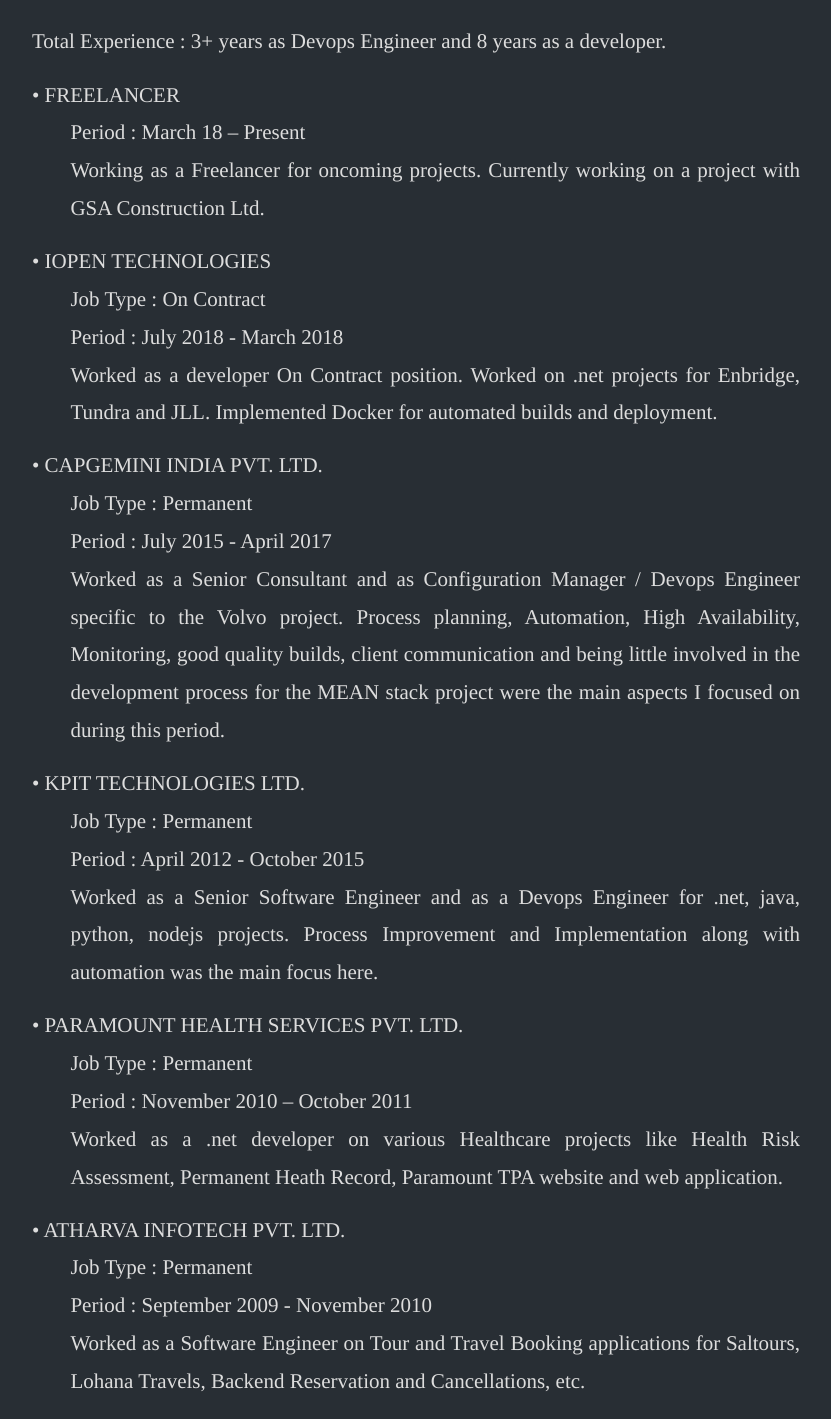
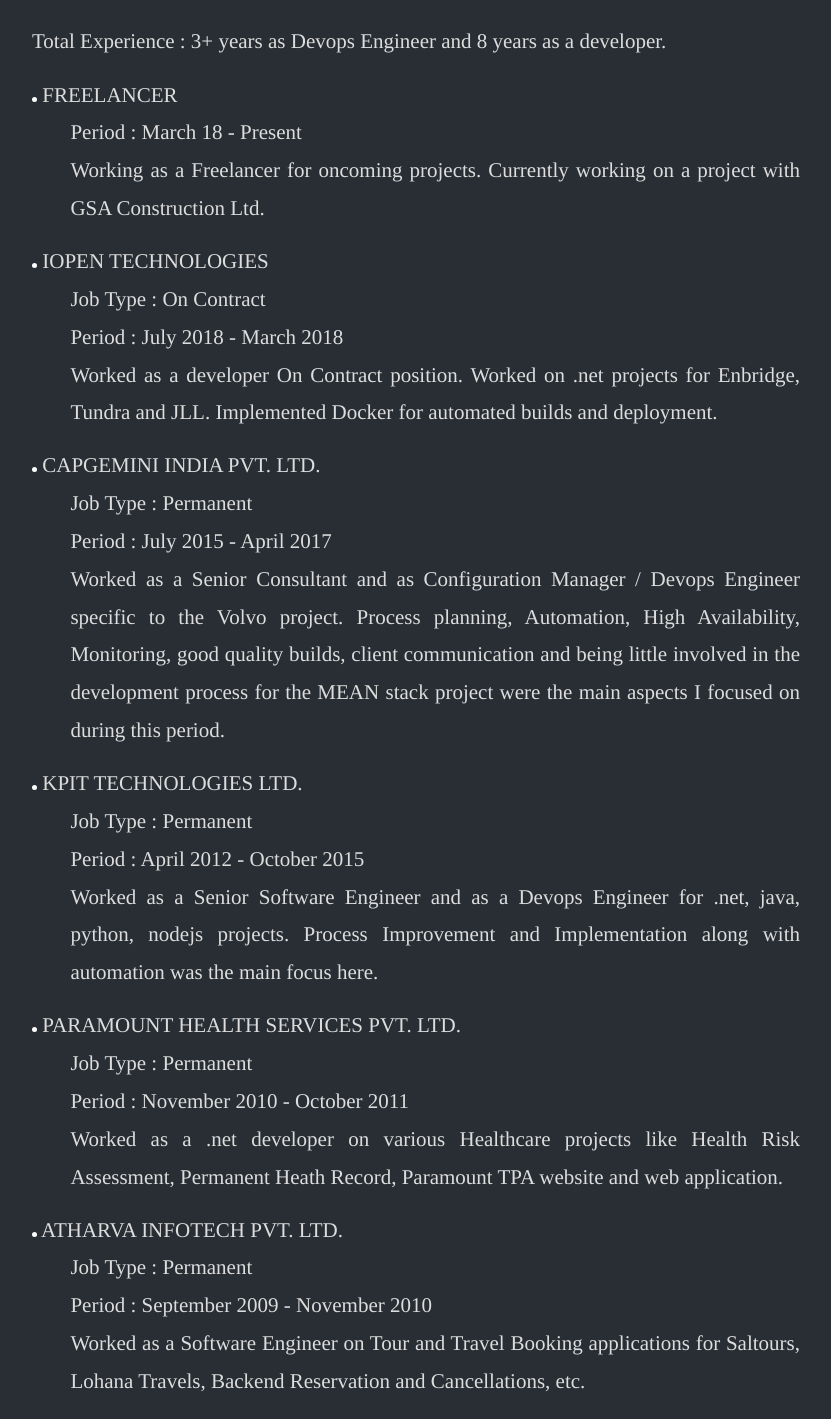
Before and after one commit to devops-user-007/suparn-portfolio, a website: page app/profile.html in a window 1280 px wide. Shown: the part 4179-5598 px from the top of the page, without its empty margins (224-1055 px from the left). Drawn offline with Linux system fonts and the light colour scheme.

Commit message:
Site modification - Part 3

```diff
--- a/app/profile.html
+++ b/app/profile.html
@@ -86,14 +86,14 @@
   <div style="color:#ddd;background-color:#282E34;text-align:center;padding:2% 20% 2% 20%;text-align: justify; display: flex; flex-direction: column; font-family: Times; font-size: 21px;">
     <div style="padding-bottom:2%;">Total Experience : 3+ years as Devops Engineer and 8 years as a developer.</div>
     <div style="padding-bottom:2%;">
-      <div>• FREELANCER</div>
+      <div><span class="dot"></span> FREELANCER</div>
       <div style="padding-left: 5%;">
-        <div>Period : March 18 – Present</div>
+        <div>Period : March 18 - Present</div>
         <div>Working as a Freelancer for oncoming projects. Currently working on a project with GSA Construction Ltd.</div>
       </div>
     </div>
     <div style="padding-bottom:2%;">
-      <div>• IOPEN TECHNOLOGIES </div>
+      <div><span class="dot"></span> IOPEN TECHNOLOGIES </div>
       <div style="padding-left: 5%;">
         <div>Job Type : On Contract</div>
         <div>Period : July 2018 - March 2018</div>
@@ -105,7 +105,7 @@
       </div>
     </div>
     <div style="padding-bottom:2%;">
-      <div>• CAPGEMINI INDIA PVT. LTD.</div>
+      <div><span class="dot"></span> CAPGEMINI INDIA PVT. LTD.</div>
       <div style="padding-left: 5%;">
         <div>Job Type : Permanent</div>
         <div>Period : July 2015 - April 2017</div>
@@ -116,7 +116,7 @@
       </div>
     </div>
     <div style="padding-bottom:2%;">
-      <div>• KPIT TECHNOLOGIES LTD.</div>
+      <div><span class="dot"></span> KPIT TECHNOLOGIES LTD.</div>
       <div style="padding-left: 5%;">
         <div>Job Type : Permanent</div>
         <div>Period : April 2012 - October 2015</div>
@@ -129,10 +129,10 @@
 
 
     <div style="padding-bottom:2%;">
-      <div>• PARAMOUNT HEALTH SERVICES PVT. LTD.</div>
+      <div><span class="dot"></span> PARAMOUNT HEALTH SERVICES PVT. LTD.</div>
       <div style="padding-left: 5%;">
         <div>Job Type : Permanent</div>
-        <div>Period : November 2010 – October 2011</div>
+        <div>Period : November 2010 - October 2011</div>
         <div>
           Worked as a .net developer on various Healthcare projects like Health Risk Assessment, Permanent Heath Record, Paramount TPA website and web application.
         </div>
@@ -140,7 +140,7 @@
     </div>
 
     <div style="padding-bottom:2%;">
-      <div>• ATHARVA INFOTECH PVT. LTD.</div>
+      <div><span class="dot"></span> ATHARVA INFOTECH PVT. LTD.</div>
       <div style="padding-left: 5%;">
         <div>Job Type : Permanent</div>
         <div>Period : September 2009 - November 2010</div>
--- a/app/style/profile.css
+++ b/app/style/profile.css
@@ -44,6 +44,14 @@
     min-height: 50%;
   }
 
+  .dot {
+    height: 5px;
+    width: 5px;
+    background-color: white;
+    border-radius: 50%;
+    display: inline-block;
+  }
+
   .caption {
     position: absolute;
     left: 0;
```
